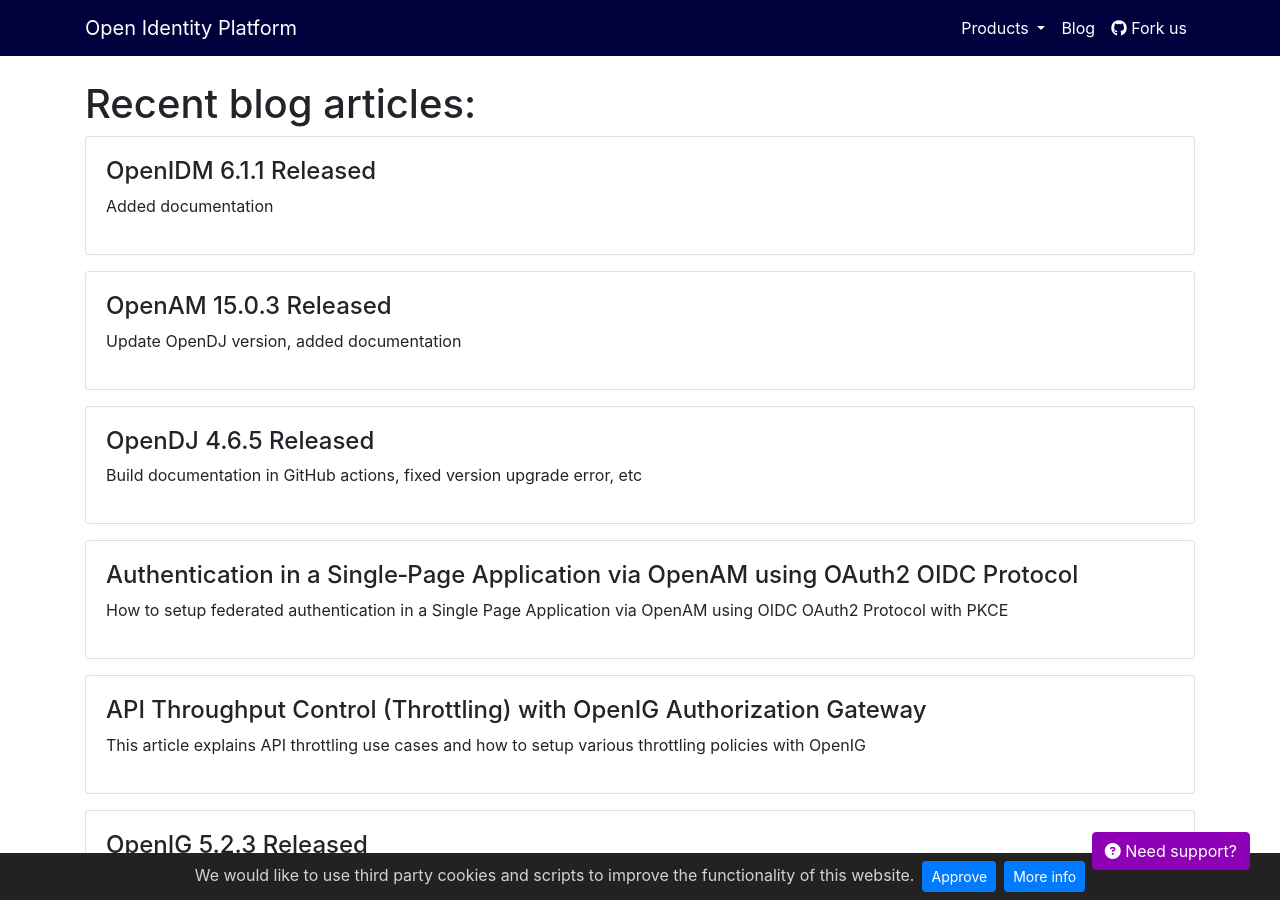
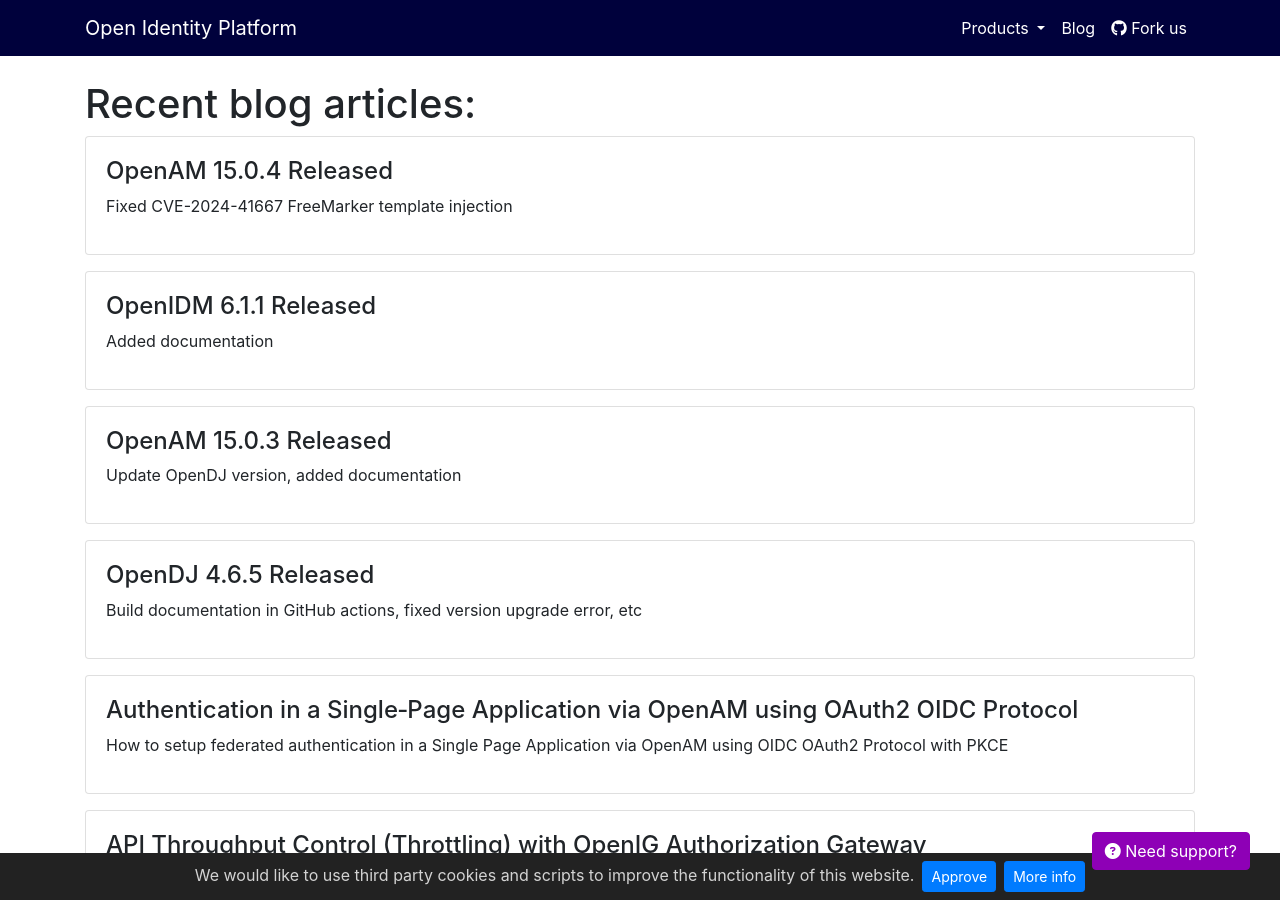
Before and after one commit to OpenIdentityPlatform/OpenIdentityPlatform.org, a Jekyll site: the page built from blog/index.html, in a window 1280 px wide and 900 px high. Built offline with Jekyll 4.4.1, drawn with Linux system fonts in a browser that asks for light colours; nearby versions of some CDN libraries.

Commit message:
OpenAM 15.0.4 Released (#189)

```diff
--- a/_data/blogposts.yml
+++ b/_data/blogposts.yml
@@ -1,3 +1,7 @@
+-
+  title: 'OpenAM 15.0.4 Released'
+  link: '/blog/openam-15-0-4-released'
+  description: 'Fixed CVE-2024-41667 FreeMarker template injection'
 -
   title: 'OpenIDM 6.1.1 Released'
   link: '/blog/openidm-6-1-1-released'
--- /dev/null
+++ b/blog/openam-15-0-4-released.md
@@ -0,0 +1,26 @@
+---
+layout: home
+landing-title: "OpenAM 15.0.4 Released"
+landing-title2: "OpenAM 15.0.4 Released"
+description: Open Identity Platform Community just released OpenAM v15.0.4
+keywords: 'OpenAM, Access Management, Authentication, SSO, Single Sign On, Open Identity Platform, Release, Documentation'
+imageurl: 'openam-og.png'
+canonical: https://github.com/OpenIdentityPlatform/OpenAM/releases/tag/15.0.4
+---
+# OpenAM 15.0.4 Released
+
+[Download](https://github.com/OpenIdentityPlatform/OpenAM/releases/tag/15.0.4)
+
+
+## What's new
+* Fixed [CVE-2024-41667](https://cve.mitre.org/cgi-bin/cvename.cgi?name=2024-41667) OpenAM FreeMarker template injection
+
+[All changes](https://github.com/OpenIdentityPlatform/OpenAM/compare/15.0.3...15.0.4)
+
+## Thanks for the contributions
+
+<i id="vharseko"><i>1. <a href="https://github.com/vharseko" target="_blank">Valery Kharseko</a></i>
+
+<i id="maximthomas"><i>2. <a href="https://github.com/maximthomas" target="_blank">Maxim Thomas</a></i>
+
+<i id="AfterSnows"><i>3. <a href="https://github.com/AfterSnows" target="_blank">Aftersnow</a></i>
```
